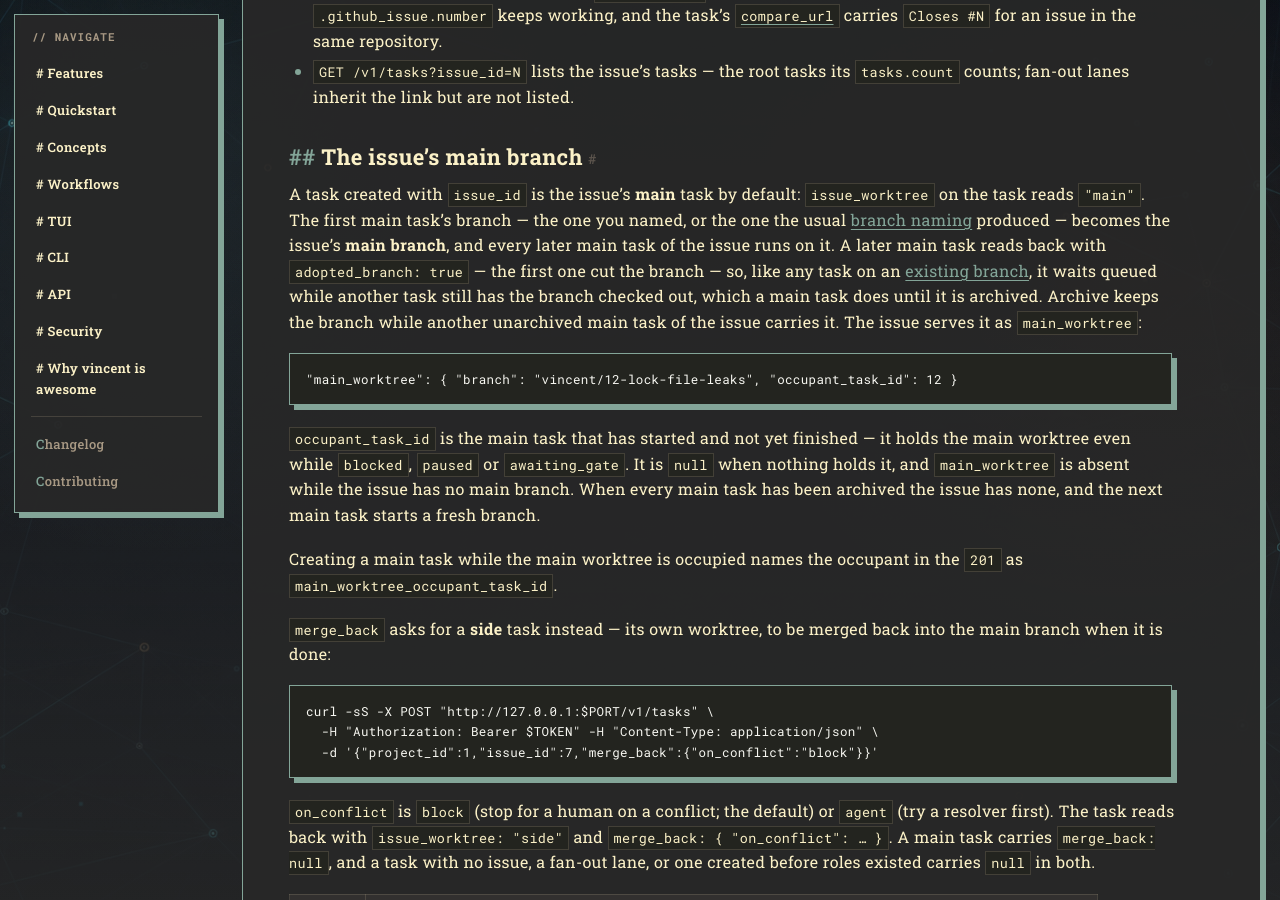
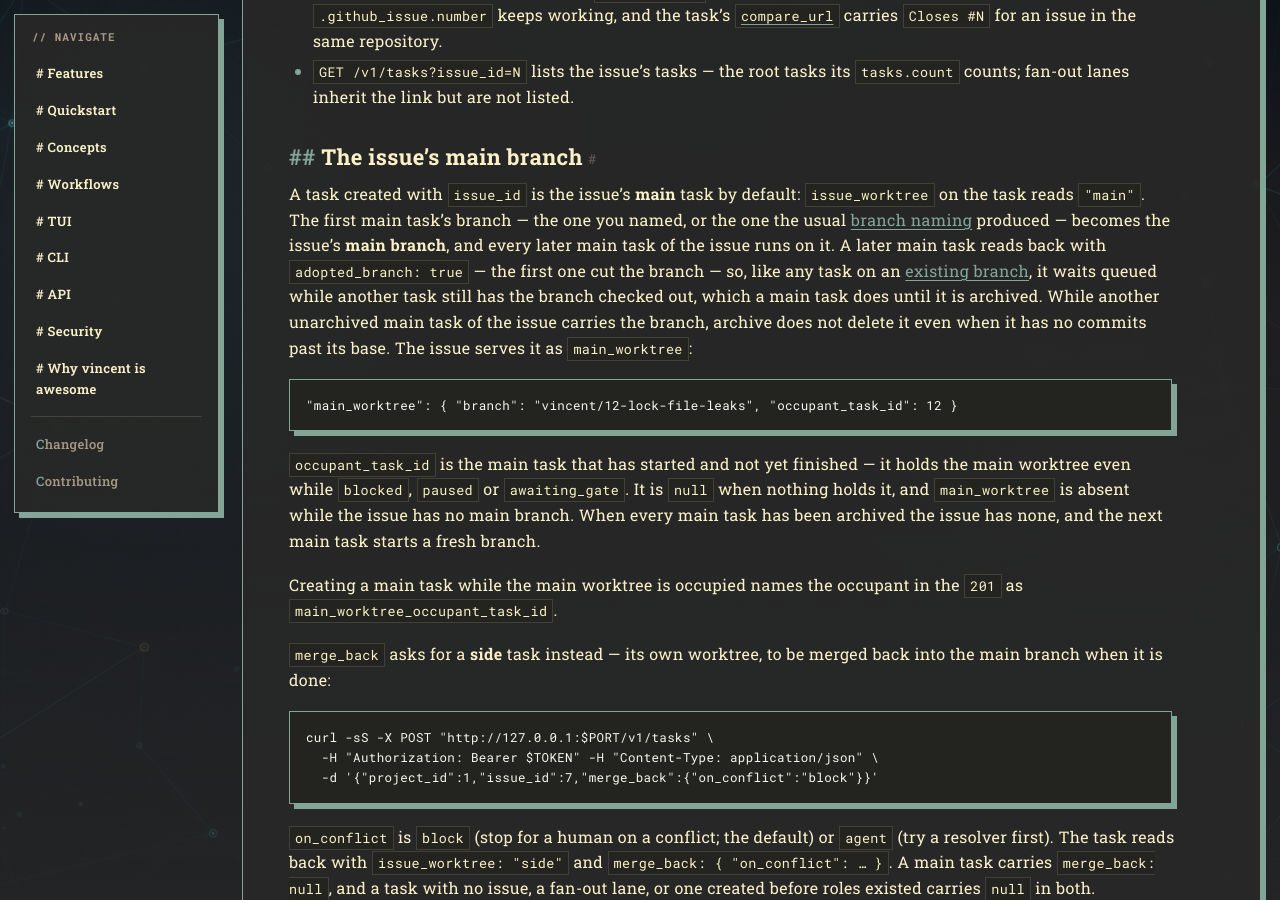
Before and after one commit to lezli01/vincent, a Jekyll site: the page built from docs/reference/api.md, in a window 1280 px wide and 900 px high, scrolled down 58962 px. Built offline with Jekyll 4.4.1, drawn with Linux system fonts in a browser that asks for light colours; our own code applies the rules of GitHub Pages for plain Markdown files.

Commit message:
docs: qualify the shared main branch's archive rule by its commits
TestDocsClaimsArchiveKeepsBranch refuses an unqualified "keeps the
branch" next to archiving, since delete_empty_branch_on_archive is on by
default; say exactly when the empty-branch rule is suspended instead.

Co-Authored-By: Claude Opus 5.5 (1M context) <noreply@anthropic.com>

````diff
--- a/docs/reference/api.md
+++ b/docs/reference/api.md
@@ -2634,8 +2634,8 @@ runs on it. A later main task reads back with `adopted_branch: true` — the
 first one cut the branch — so, like any task on an
 [existing branch](#running-on-an-existing-branch), it waits queued while
 another task still has the branch checked out, which a main task does until
-it is archived. Archive keeps the branch while another unarchived main task
-of the issue carries it. The issue serves it as `main_worktree`:
+it is archived. While another unarchived main task of the issue carries the
+branch, archive does not delete it even when it has no commits past its base. The issue serves it as `main_worktree`:
 
 ```json
 "main_worktree": { "branch": "vincent/12-lock-file-leaks", "occupant_task_id": 12 }
````
